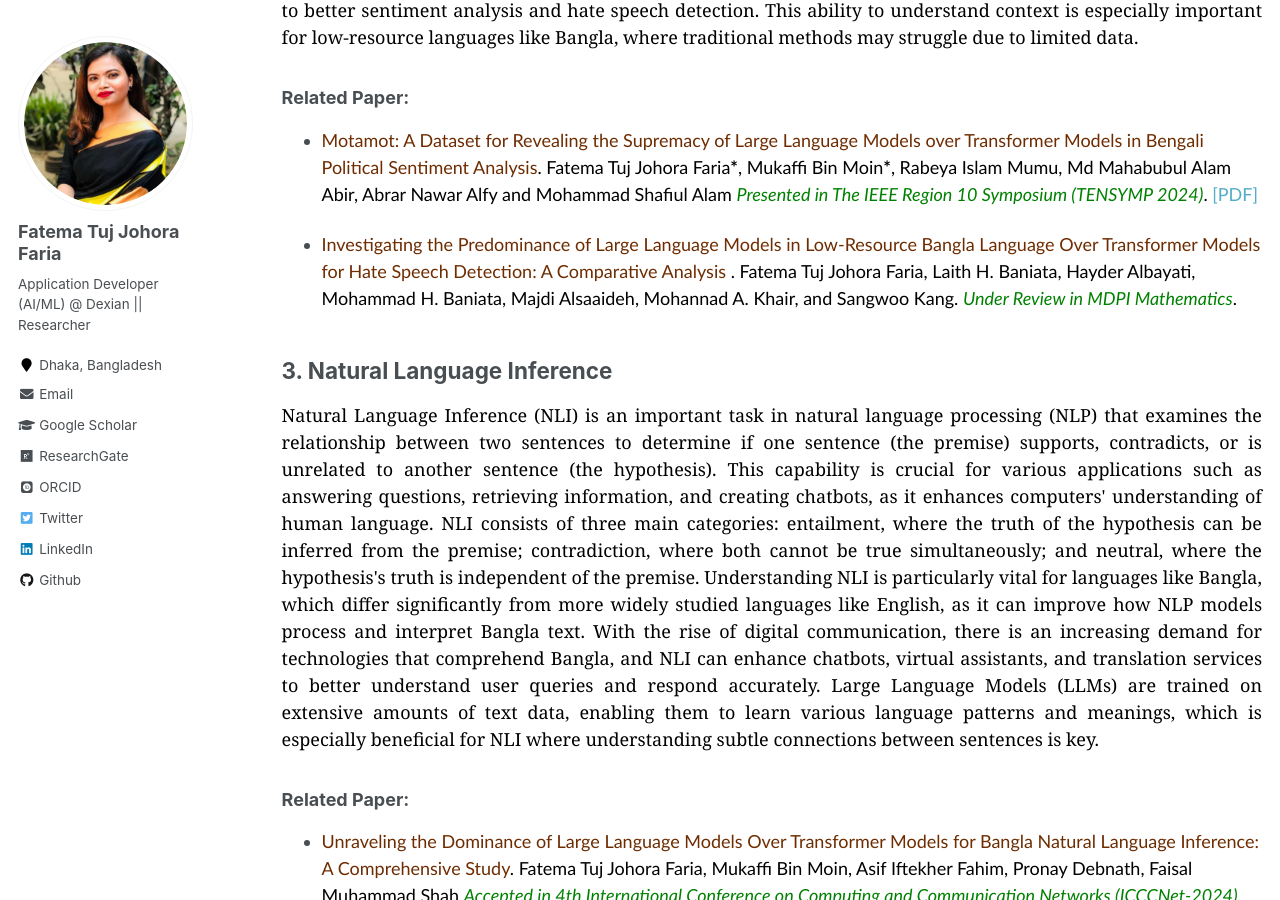
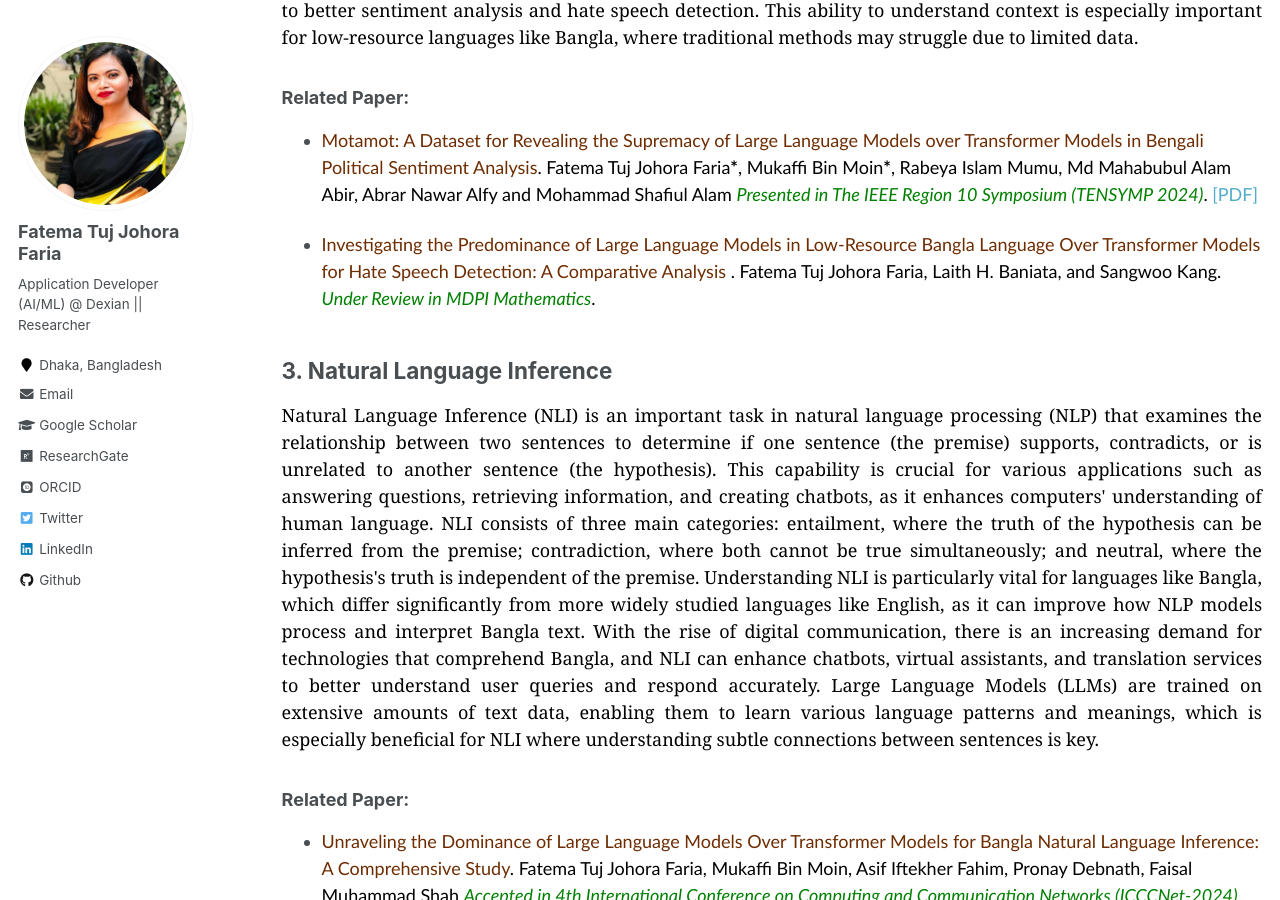
Before and after one commit to fatemafaria142/fatemafaria142.github.io, a Jekyll site: the page built from _pages/research.md, in a window 1280 px wide and 900 px high, scrolled down 1546 px. Built offline with Jekyll 4.4.1, drawn with Linux system fonts in a browser that asks for light colours; some web fonts are replaced.

Commit message:
Changed to the research paper

```diff
--- a/_pages/research.md
+++ b/_pages/research.md
@@ -35,7 +35,7 @@ Sentiment analysis is a way to find and categorize feelings expressed in text, e
 ### Related Paper:
 + <span style="font-family:Trebuchet MS; color:black;"><span style="color:#6E2C00"> Motamot: A Dataset for Revealing the Supremacy of Large Language Models over Transformer Models in Bengali Political Sentiment Analysis</span>. Fatema Tuj Johora Faria<b>*</b>, Mukaffi Bin Moin<b>*</b>, Rabeya Islam Mumu, Md Mahabubul Alam Abir, Abrar Nawar Alfy and Mohammad Shafiul Alam <span style="color:green;"><em> Presented in The IEEE Region 10 Symposium (TENSYMP 2024)</em></span>. [[PDF]](https://arxiv.org/pdf/2407.19528)</span>
 
-+ <span style="font-family:Trebuchet MS; color:black;"><span style="color:#6E2C00"> Investigating the Predominance of Large Language Models in Low-Resource Bangla Language Over Transformer Models for Hate Speech Detection: A Comparative Analysis </span>. Fatema Tuj Johora Faria, Laith H. Baniata, Hayder Albayati, Mohammad H. Baniata, Majdi Alsaaideh, Mohannad A. Khair, and Sangwoo Kang. <span style="color:green;"><em> Under Review in MDPI Mathematics</em></span>.</span>
++ <span style="font-family:Trebuchet MS; color:black;"><span style="color:#6E2C00"> Investigating the Predominance of Large Language Models in Low-Resource Bangla Language Over Transformer Models for Hate Speech Detection: A Comparative Analysis </span>. Fatema Tuj Johora Faria, Laith H. Baniata, and Sangwoo Kang. <span style="color:green;"><em> Under Review in MDPI Mathematics</em></span>.</span>
 
 ## 3. Natural Language Inference
 <p style="text-align:justify; color:black; font-family:Georgia">
```
Also changed, not shown: _pages/publications.md (+1 -1 lines).
